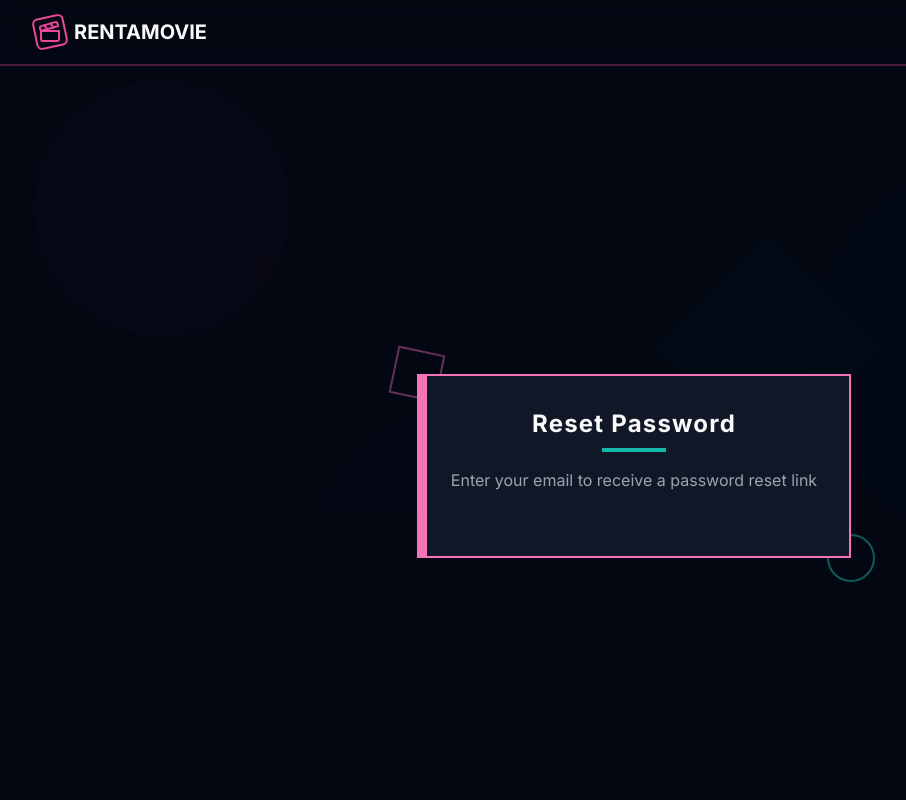
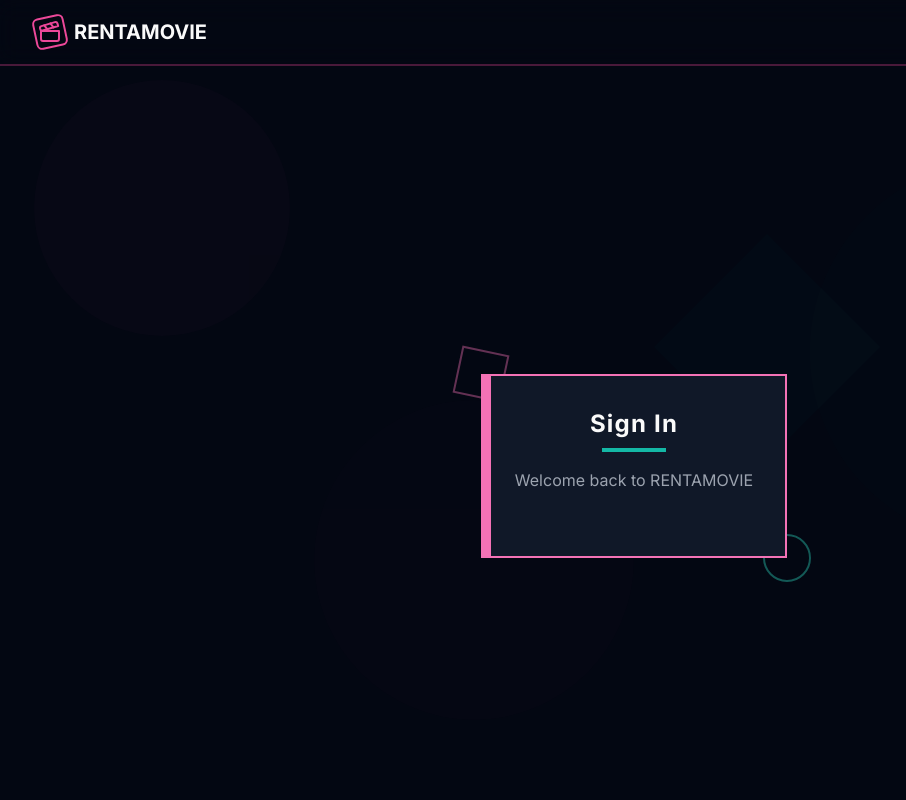
Before and after one commit to Israelam72/movie-rental-frontend, a Next.js app: page /signin in a window 1280 px wide. Shown: the top 800 px of the page, without its empty margins (6-912 px from the left). Built offline with nearby package versions, Linux system fonts and the light colour scheme.

Commit message:
feat: add react-hook-form and zod dependencies for form handling and validation

```diff
--- a/package.json
+++ b/package.json
@@ -18,8 +18,10 @@
     "next-themes": "^0.4.6",
     "react": "^19.0.0",
     "react-dom": "^19.0.0",
+    "react-hook-form": "^7.56.4",
     "tailwind-merge": "^3.2.0",
-    "tailwindcss-animate": "^1.0.7"
+    "tailwindcss-animate": "^1.0.7",
+    "zod": "^3.25.28"
   },
   "devDependencies": {
     "@commitlint/cli": "^19.8.1",
--- a/src/app/(auth)/signin/page.tsx
+++ b/src/app/(auth)/signin/page.tsx
@@ -11,16 +11,13 @@ const SignIn = () => {
             <div className="bg-backgroundSecondary border-2 border-pink-light p-8 relative">
               <CardDetails />
               <div className="mb-8 text-center">
-                <h1 className="text-2xl font-bold tracking-wider mb-2">Reset Password</h1>
+                <h1 className="text-2xl font-bold tracking-wider mb-2">Sign In</h1>
                 <TextDetails />
-                <p className="text-gray-400">Enter your email to receive a password reset link</p>
+                <p className="text-gray-400">Welcome back to RENTAMOVIE</p>
               </div>
-
             </div>
-
           </div>
         </div>
-
       </main>
     </div>
   )
--- a/src/components/layout/footer.tsx
+++ b/src/components/layout/footer.tsx
@@ -1,5 +1,4 @@
 import { BriefcaseBusiness, Github, Instagram, Linkedin, Mail  } from "lucide-react"
-import { Clapperboard } from "lucide-react"
 import Link from "next/link"
 import { FooterDecorators } from "../decorators/signInDecorators"
 import Logo from "../logo/logo"
```
Also changed, not shown: 1 other file (tests, documents, lock files or other folders).
